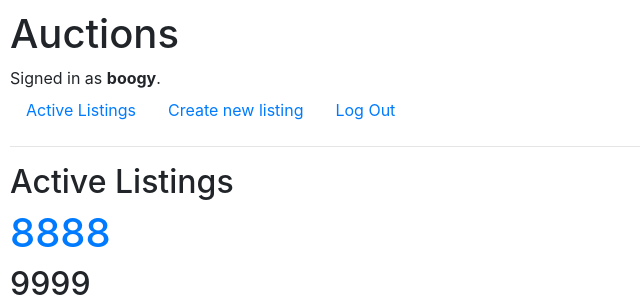
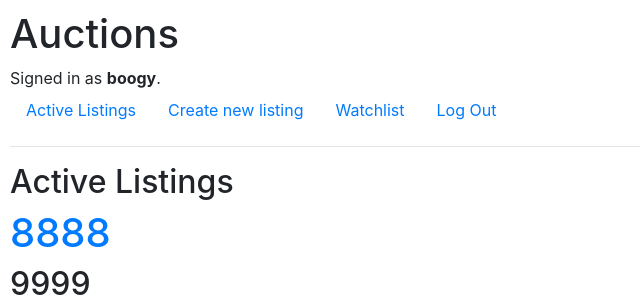
Before and after one commit to b00gyv00gy/web50-projects-2020-x-commerce, a Django app: page / in a window 1280 px wide. Shown: the top 302 px of the page, without its empty margins (0-640 px from the left). Run offline with Django 3.2, Linux system fonts and the light colour scheme; a user stored in the database is signed in; data comes from the database, SQL or seed files in the repository; both versions use the stored data as it was after the commit; some libraries are stand-ins or nearby versions.

```diff
--- a/commerce/auctions/templates/auctions/layout.html
+++ b/commerce/auctions/templates/auctions/layout.html
@@ -25,6 +25,9 @@
                     <a class="nav-link" href="{% url 'create_listing' %}">Create new listing</a>
                 </li>
                 <li class="nav-item">
+                    <a class="nav-link" href="{% url 'watchlist' %}">Watchlist</a>
+                </li>
+                <li class="nav-item">
                     <a class="nav-link" href="{% url 'logout' %}">Log Out</a>
                 </li>
             {% else %}
--- a/commerce/auctions/urls.py
+++ b/commerce/auctions/urls.py
@@ -8,5 +8,6 @@ urlpatterns = [
     path("logout", views.logout_view, name="logout"),
     path("register", views.register, name="register"),
     path("create_listing", views.create_listing, name="create_listing"),
-    path("<str:title>", views.listing_page, name="listing_page")
+    path("listings/<str:title>/", views.listing_page, name="listing_page"),
+    path("watchlist", views.watchlist, name="watchlist")
 ]
--- a/commerce/auctions/views.py
+++ b/commerce/auctions/views.py
@@ -160,3 +160,8 @@ def listing_page(request, title):
         "closed_auction_message": closed_auction_message,
         "comments": comments
     })
+
+def watchlist(request):
+    return render(request, "auctions/watchlist.html",{
+        "watchlists": Watchlist.objects.filter(user=request.user)
+    })
```
Also changed, not shown: commerce/auctions/models.py (+8 -0 lines), commerce/auctions/templates/auctions/watchlist.html (added, +12 -0 lines), commerce/db.sqlite3.
